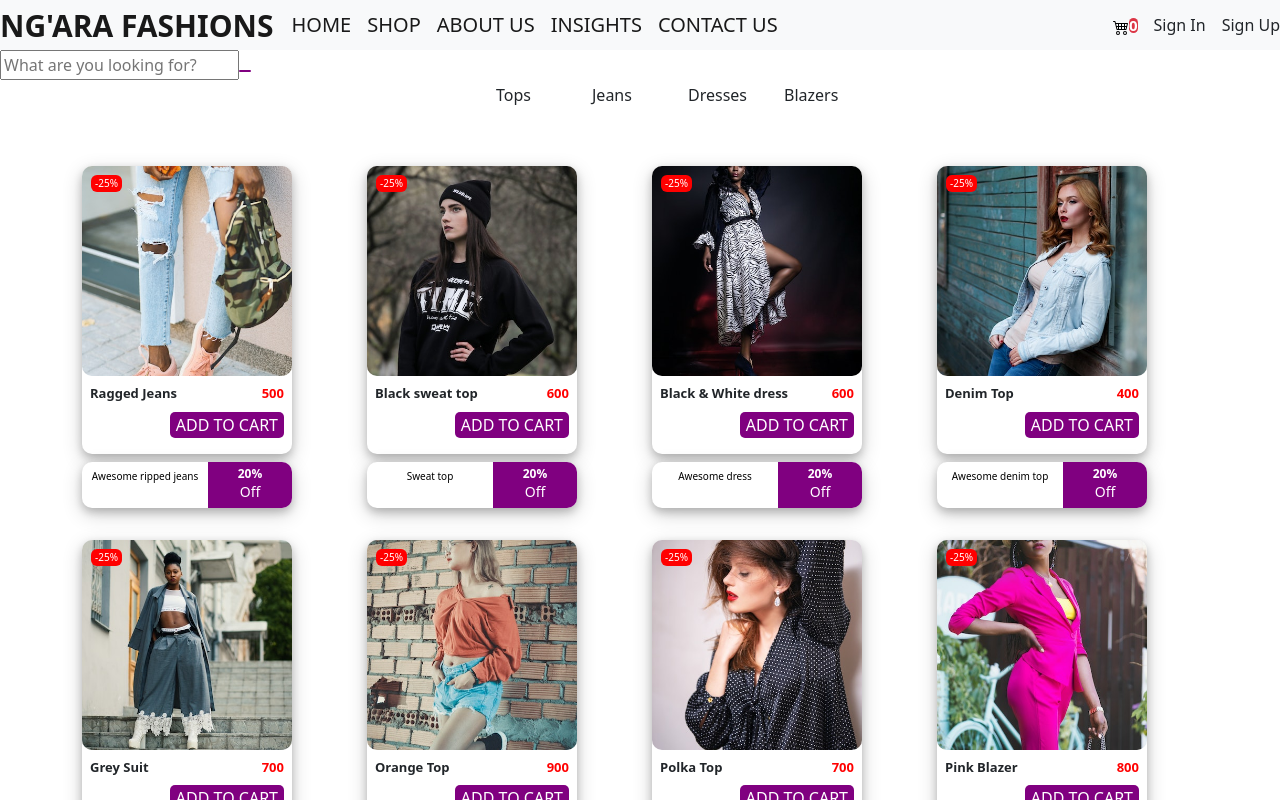
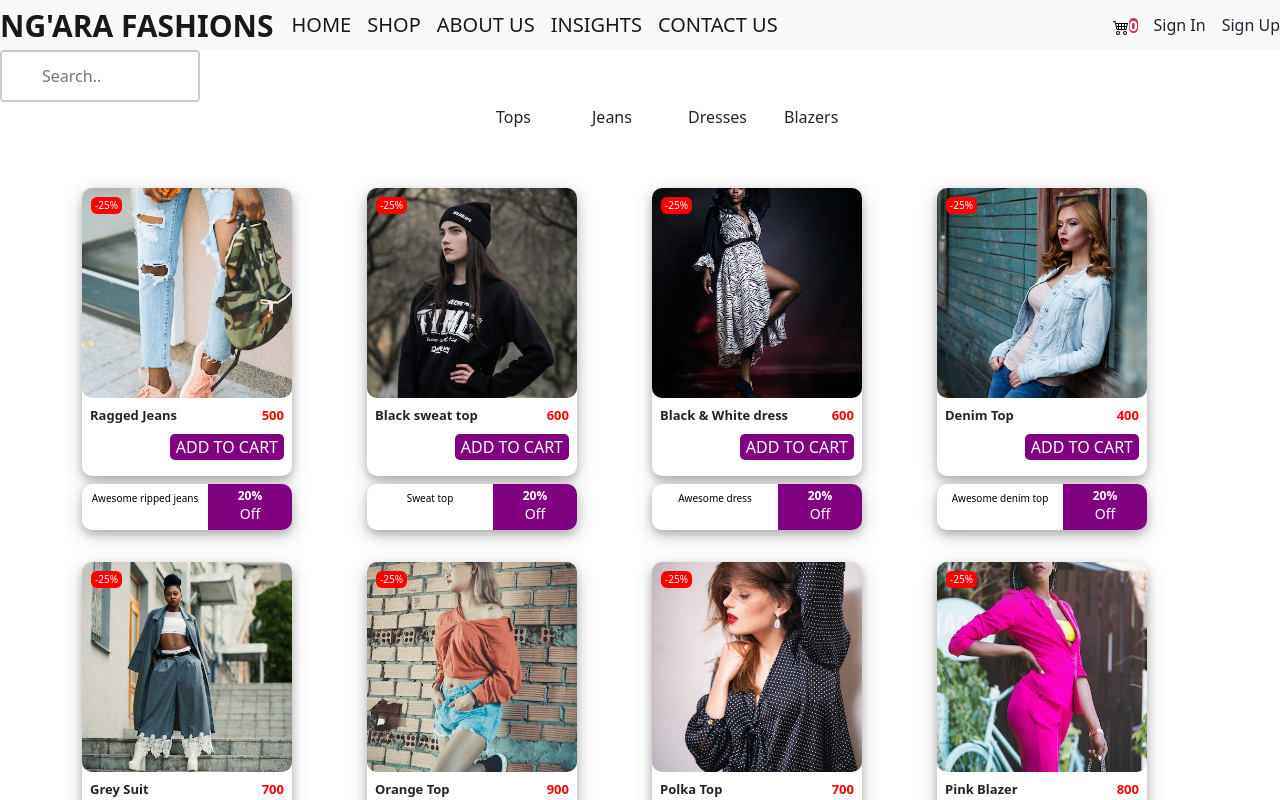
Before and after one commit to Carol254/kuiFashions, an Angular app: page /dashboard/shop in a window 1280 px wide. Shown: the top 800 px of the page. Built offline with nearby package versions, Linux system fonts and the light colour scheme.

Commit message:
changes made to shop-page

```diff
--- a/src/app/dashboard/shop/shop.component.css
+++ b/src/app/dashboard/shop/shop.component.css
@@ -234,3 +234,19 @@ button{
 	outline: none;
 	border:none;
 }
+input[type=text] {
+	width: 200px;
+	box-sizing: border-box;
+	border: 2px solid #ccc;
+	border-radius: 4px;
+	font-size: 16px;
+	background-color: white;
+	background-position: 10px 10px;
+	background-repeat: no-repeat;
+	padding: 12px 20px 12px 40px;
+	-webkit-transition: width 0.4s ease-in-out;
+	transition: width 0.4s ease-in-out;
+  }
+  input[type=text]:focus {
+	width: 100%;
+  }
--- a/src/app/dashboard/shop/shop.component.html
+++ b/src/app/dashboard/shop/shop.component.html
@@ -1,9 +1,16 @@
-	<div class="search">
-	   <input type="text" class="searchTerm" [(ngModel)]="searchTerm"  (keyup)="searchProducts($event)"    placeholder="What are you looking for?">
-	   <button type="submit" class="searchButton">
-		 <i class="fa fa-search"></i>
+<link href="https://fonts.googleapis.com/icon?family=Material+Icons" rel="stylesheet">
+
+
+		<form>
+			<input type="text" name="search"[(ngModel)]="searchTerm"  (keyup)="searchProducts($event)"  placeholder="Search..">
+		</form>
+
+	<!-- <form class="search">
+	   <input type="text" class="searchTerm" [(ngModel)]="searchTerm"  (keyup)="searchProducts($event)"    placeholder="Search products...">
+	   <button type="submit" class="">
+		 <i class="material-icons">search</i>
 	  </button>
-	</div>
+	</form> -->
 	<div class="d-flex justify-content-center ">
 			<div class="btn  px-5">Tops</div>
 			<div class="btn  px-5">Jeans</div>
```
